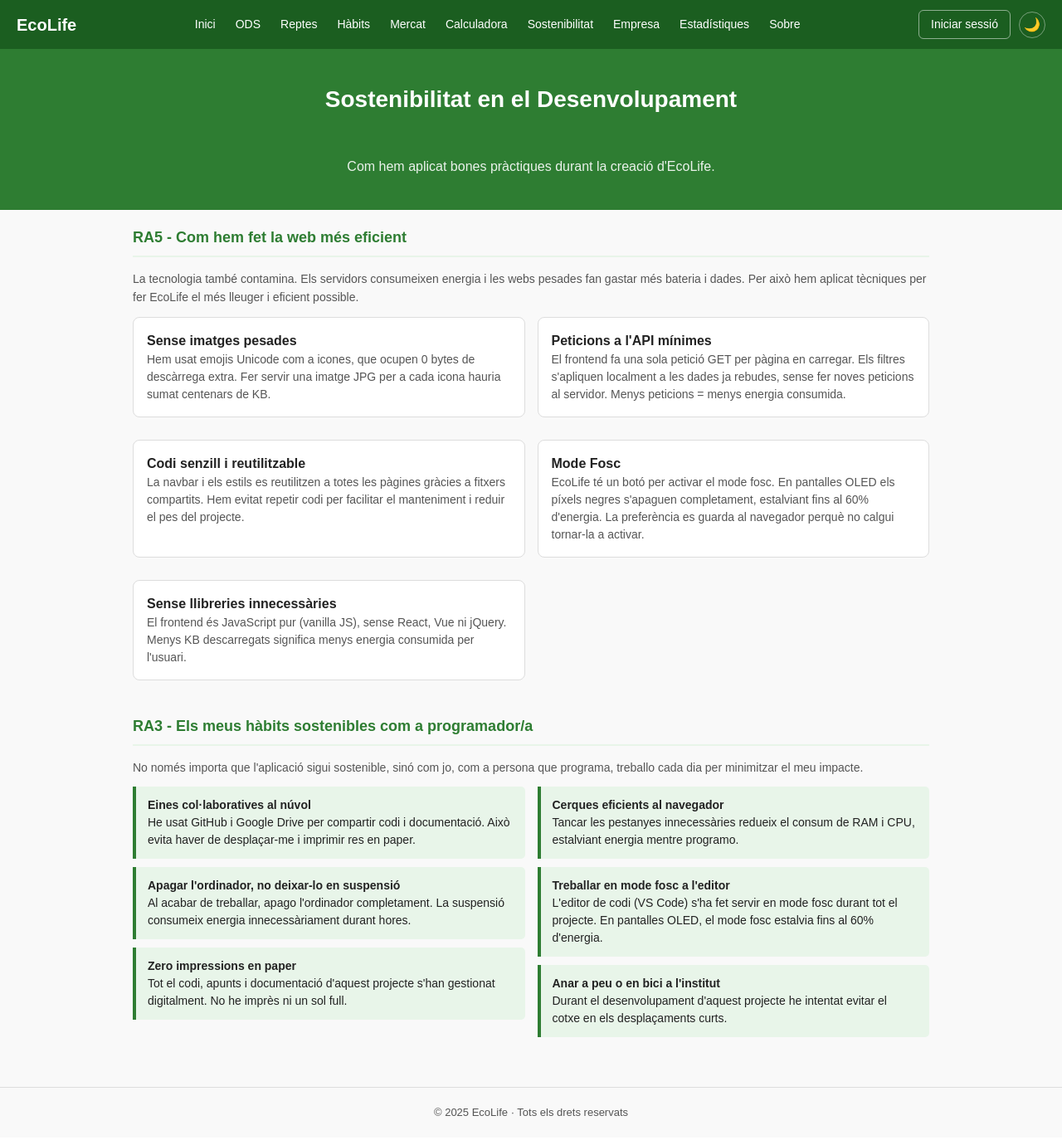
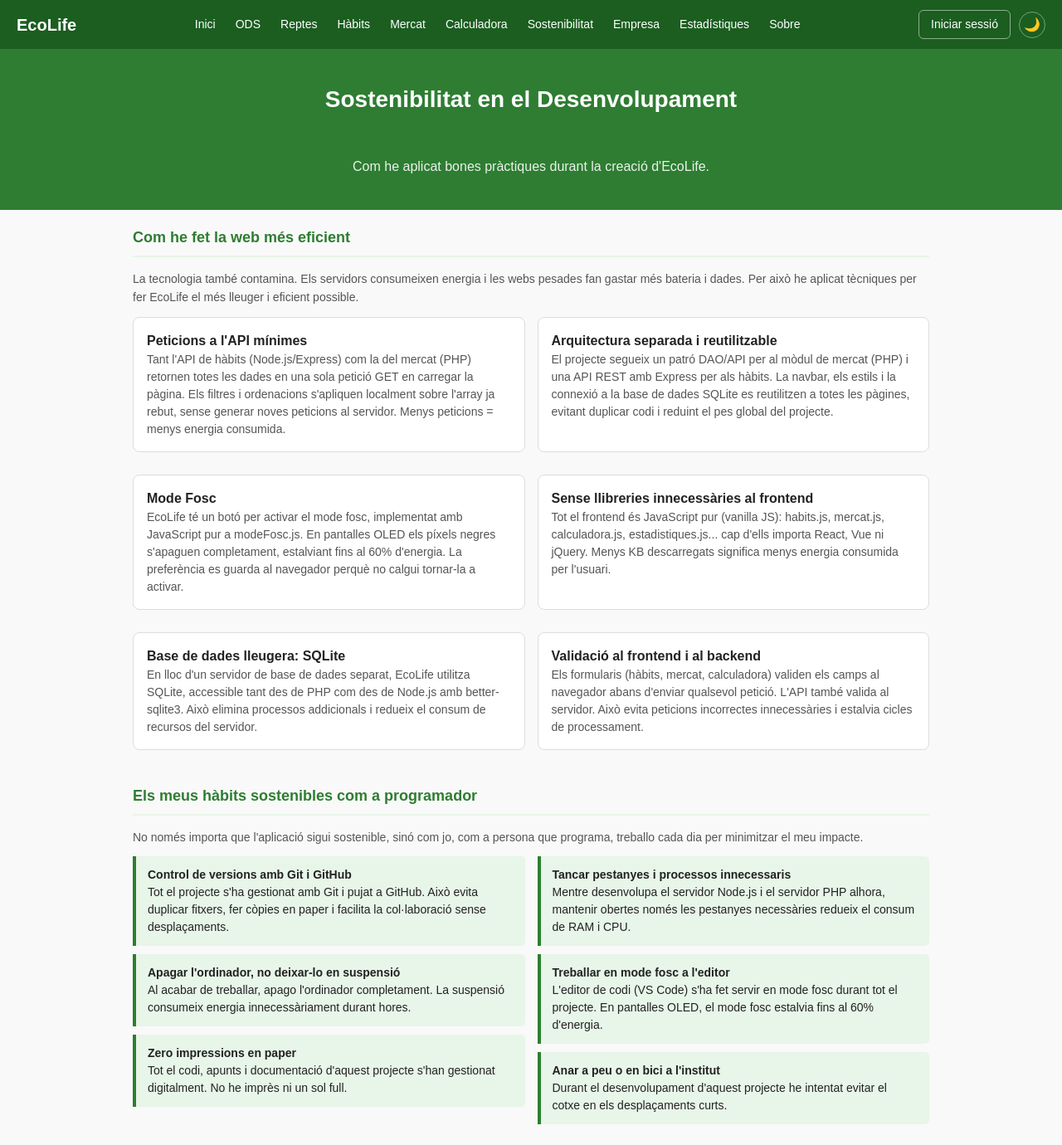
Before and after one commit to 21adannrioss/EcoLife-ODS-12-13, a PHP site: page /public/view/sostenibilitat.php in a window 1280 px wide. Shown: the top 1380 px of the page at 83% size. Before the commit the page ends 1345 px from the top, so only its background shows below. Run offline with PHP 8.4, Linux system fonts and the light colour scheme; some libraries are stand-ins or nearby versions.

Commit message:
refactor: personalización de imágenes y modificaciones en explicaciones.

```diff
--- a/js/calculadora.js
+++ b/js/calculadora.js
@@ -111,7 +111,7 @@ document.getElementById('formulari-calc').addEventListener('submit', function (e
 
     // Nota informativa sobre l'objectiu ODS 13
     html += '<div class="bloc-info" style="margin-top:14px; font-size:13px;">'
-    html += "<strong>Objectiu global (ODS 13):</strong> 2,3 t de CO₂ per persona i any per limitar l'escalfament a 1,5°C."
+    html += "<strong>Objectiu global:</strong> 2,3 t de CO₂ per persona i any per limitar l'escalfament a 1,5°C."
     html += "</div>"
 
     html += "</div>"
--- a/public/css/styles.css
+++ b/public/css/styles.css
@@ -650,8 +650,15 @@ footer {
     line-height: 2;
 }
 
-.icona-gran {
-    font-size: 30px;
+.icona-img {
+    width: 200px;
+    height: 200px;
+    object-fit: contain;
+    display: block;
+    margin: 0 auto 0 auto;
+    padding: 12px;
+    border-radius: 40%;
+    transition: all 0.3s ease;
 }
 
 .icona-xl {
--- a/public/view/calculadora.php
+++ b/public/view/calculadora.php
@@ -16,7 +16,7 @@
         <div class="contingut-principal">
             <aside class="bloc-info bloc-info-mb">
                 <strong>Per què és important?</strong> La majoria de persones no saben quines activitats diàries generen més CO₂.
-                Conèixer el teu impacte és el primer pas per millorar-lo. L'objectiu és estar per sota de 2,3 tones per any (ODS 13).
+                Conèixer el teu impacte és el primer pas per millorar-lo. L'objectiu és estar per sota de 2,3 tones per any.
             </aside>
 
             <div class="graella-2">
@@ -70,7 +70,7 @@
                 <!-- Resultat del càlcul -->
                 <div id="zona-resultat">
                     <article class="targeta zona-resultat-buit">
-                        <p class="emoji-resultat">🌍</p>
+                        <img src="<?= BASE_URL ?>/includes/img/planeta.png" alt="Planeta Terra" class="icona-img">
                         <p class="text-secundari">Emplena el formulari per veure el resultat.</p>
                     </article>
                 </div>
--- a/public/view/empresa.php
+++ b/public/view/empresa.php
@@ -18,7 +18,7 @@
                 <article class="targeta capçalera-empresa">
                     <img class="img-empresa" src="<?= BASE_URL ?>/includes/img/AppleLogo.jpg" alt="Apple">
                     <div>
-                        <h2>Apple Inc.</h2>
+                        <h2>Apple</h2>
                         <p class="subtitol-empresa">Empresa tecnològica · Cupertino, Califòrnia · Informe de sostenibilitat 2023</p>
                     </div>
                 </article>
@@ -63,7 +63,7 @@
 
             <!-- Grups d'interès -->
             <section class="seccio">
-                <h2>Grups d'interès (Stakeholders)</h2>
+                <h2>Grups d'interès</h2>
                 <div class="graella-3">
                     <article class="targeta">
                         <h4 class="titol-targeta">Treballadors</h4>
--- a/public/view/sostenibilitat.php
+++ b/public/view/sostenibilitat.php
@@ -9,60 +9,70 @@
             <?php include_once __DIR__ . '/../../includes/nav.php' ?>
 
             <h1>Sostenibilitat en el Desenvolupament</h1>
-            <p>Com hem aplicat bones pràctiques durant la creació d'EcoLife.</p>
+            <p>Com he aplicat bones pràctiques durant la creació d'EcoLife.</p>
         </header>
 
         <div class="contingut-principal">
             <!-- RA5: Tècniques de programació eficient -->
             <section class="seccio">
-                <h2>RA5 - Com hem fet la web més eficient</h2>
+                <h2>Com he fet la web més eficient</h2>
                 <p class="text-secundari-espaiat">
                     La tecnologia també contamina. Els servidors consumeixen energia i les webs pesades fan gastar més bateria i dades.
-                    Per això hem aplicat tècniques per fer EcoLife el més lleuger i eficient possible.
+                    Per això he aplicat tècniques per fer EcoLife el més lleuger i eficient possible.
                 </p>
 
                 <div class="graella-2">
                     <article class="targeta">
-                        <h4>Sense imatges pesades</h4>
-                        <p class="text-secundari">
-                            Hem usat emojis Unicode com a icones, que ocupen 0 bytes de descàrrega extra.
-                            Fer servir una imatge JPG per a cada icona hauria sumat centenars de KB.
-                        </p>
-                    </article>
-
-                    <article class="targeta">
                         <h4>Peticions a l'API mínimes</h4>
                         <p class="text-secundari">
-                            El frontend fa una sola petició GET per pàgina en carregar.
-                            Els filtres s'apliquen localment a les dades ja rebudes, sense fer noves peticions al
-                            servidor.
+                            Tant l'API de hàbits (Node.js/Express) com la del mercat (PHP) retornen totes les dades en una sola
+                            petició GET en carregar la pàgina. Els filtres i ordenacions s'apliquen localment sobre l'array
+                            ja rebut, sense generar noves peticions al servidor.
                             Menys peticions = menys energia consumida.
                         </p>
                     </article>
 
                     <article class="targeta">
-                        <h4>Codi senzill i reutilitzable</h4>
+                        <h4>Arquitectura separada i reutilitzable</h4>
                         <p class="text-secundari">
-                            La navbar i els estils es reutilitzen a totes les pàgines gràcies a fitxers compartits.
-                            Hem evitat repetir codi per facilitar el manteniment i reduir el pes del projecte.
+                            El projecte segueix un patró DAO/API per al mòdul de mercat (PHP) i una API REST amb Express per als hàbits.
+                            La navbar, els estils i la connexió a la base de dades SQLite es reutilitzen a totes les pàgines,
+                            evitant duplicar codi i reduint el pes global del projecte.
                         </p>
                     </article>
-
 
                     <article class="targeta">
                         <h4>Mode Fosc</h4>
                         <p class="text-secundari">
-                            EcoLife té un botó per activar el mode fosc. En pantalles OLED els píxels
-                            negres s'apaguen completament, estalviant fins al 60% d'energia.
-                            La preferència es guarda al navegador perquè no calgui tornar-la a activar.
+                            EcoLife té un botó per activar el mode fosc, implementat amb JavaScript pur a
+                            modeFosc.js. En pantalles OLED els píxels negres s'apaguen completament,
+                            estalviant fins al 60% d'energia. La preferència es guarda al navegador perquè no calgui tornar-la a activar.
                         </p>
                     </article>
 
                     <article class="targeta">
-                        <h4>Sense llibreries innecessàries</h4>
+                        <h4>Sense llibreries innecessàries al frontend</h4>
                         <p class="text-secundari">
-                            El frontend és JavaScript pur (vanilla JS), sense React, Vue ni jQuery.
+                            Tot el frontend és JavaScript pur (vanilla JS): habits.js, mercat.js,
+                            calculadora.js, estadistiques.js... cap d'ells importa React, Vue ni jQuery.
                             Menys KB descarregats significa menys energia consumida per l'usuari.
+                        </p>
+                    </article>
+
+                    <article class="targeta">
+                        <h4>Base de dades lleugera: SQLite</h4>
+                        <p class="text-secundari">
+                            En lloc d'un servidor de base de dades separat, EcoLife utilitza SQLite, accessible tant des de PHP com des de
+                            Node.js amb better-sqlite3. Això elimina processos addicionals i redueix el consum de recursos del servidor.
+                        </p>
+                    </article>
+
+                    <article class="targeta">
+                        <h4>Validació al frontend i al backend</h4>
+                        <p class="text-secundari">
+                            Els formularis (hàbits, mercat, calculadora) validen els camps al navegador abans d'enviar
+                            qualsevol petició. L'API també valida al servidor. Això evita peticions incorrectes innecessàries
+                            i estalvia cicles de processament.
                         </p>
                     </article>
                 </div>
@@ -70,7 +80,7 @@
 
             <!-- RA3: Hàbits sostenibles com a desenvolupador -->
             <section class="seccio">
-                <h2>RA3 - Els meus hàbits sostenibles com a programador/a</h2>
+                <h2>Els meus hàbits sostenibles com a programador</h2>
                 <p class="text-secundari-espaiat">
                     No només importa que l'aplicació sigui sostenible, sinó com jo, com a persona que programa,
                     treballo cada dia per minimitzar el meu impacte.
@@ -79,9 +89,9 @@
                 <div class="graella-2">
                     <div>
                         <aside class="bloc-info">
-                            <strong>Eines col·laboratives al núvol</strong><br />
-                            He usat GitHub i Google Drive per compartir codi i documentació.
-                            Això evita haver de desplaçar-me i imprimir res en paper.
+                            <strong>Control de versions amb Git i GitHub</strong><br />
+                            Tot el projecte s'ha gestionat amb Git i pujat a GitHub.
+                            Això evita duplicar fitxers, fer còpies en paper i facilita la col·laboració sense desplaçaments.
                         </aside>
                         <aside class="bloc-info">
                             <strong>Apagar l'ordinador, no deixar-lo en suspensió</strong><br />
@@ -96,9 +106,9 @@
                     </div>
                     <div>
                         <aside class="bloc-info">
-                            <strong>Cerques eficients al navegador</strong><br />
-                            Tancar les pestanyes innecessàries redueix el consum de RAM i CPU,
-                            estalviant energia mentre programo.
+                            <strong>Tancar pestanyes i processos innecessaris</strong><br />
+                            Mentre desenvolupa el servidor Node.js i el servidor PHP alhora,
+                            mantenir obertes només les pestanyes necessàries redueix el consum de RAM i CPU.
                         </aside>
                         <aside class="bloc-info">
                             <strong>Treballar en mode fosc a l'editor</strong><br />
```
Also changed, not shown: js/mercat.js (+1 -6 lines), public/view/index.php (+4 -4 lines), public/view/mercat.php (+0 -8 lines), public/view/reptes.php (+4 -4 lines), public/view/sobre.php (+15 -12 lines).
